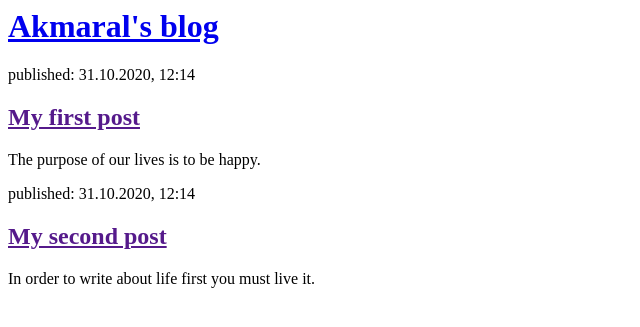
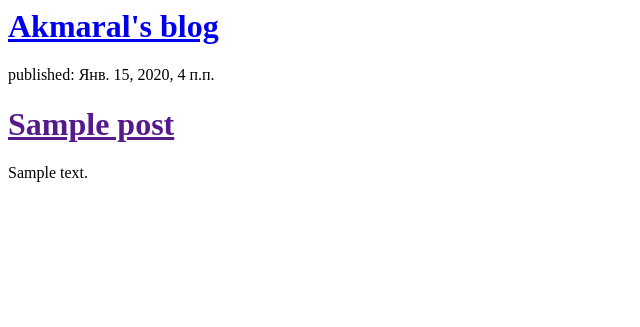
Before and after one commit to akmaralnassir/my-first-blog, a Django app: page / in a window 1280 px wide. Shown: the top 327 px of the page, without its empty margins (0-640 px from the left). Run offline with Django 3.2, Linux system fonts and the light colour scheme; tables that the repository leaves empty hold one stand-in row (values such as "Sample post").

Commit message:
Modified templates to display posts from database.

```diff
--- a/blog/templates/blog/post_list.html
+++ b/blog/templates/blog/post_list.html
@@ -6,17 +6,12 @@
         <div>
             <h1><a href="/">Akmaral's blog</a></h1>
         </div>
-
-        <div>
-            <p>published: 31.10.2020, 12:14</p>
-            <h2><a href="">My first post</a></h2>
-            <p>The purpose of our lives is to be happy.</p>
-        </div>
-
-        <div>
-            <p>published: 31.10.2020, 12:14</p>
-            <h2><a href="">My second post</a></h2>
-            <p>In order to write about life first you must live it.</p>
-        </div>
+        {% for post in posts %}
+           <div>
+              <p>published: {{ post.published_date }}</p>
+              <h1><a href="">{{ post.title }}</a></h1>
+              <p>{{ post.text|linebreaksbr }}</p>
+           </div>
+        {% endfor %}
     </body>
 </html>
--- a/blog/views.py
+++ b/blog/views.py
@@ -1,4 +1,7 @@
 from django.shortcuts import render
+from django.utils import timezone
+from .models import Post
 
 def post_list(request):
-    return render(request, 'blog/post_list.html', {})
+    posts = Post.objects.filter(published_date__lte=timezone.now()).order_by('published_date')
+    return render(request, 'blog/post_list.html', {'posts': posts})
```
